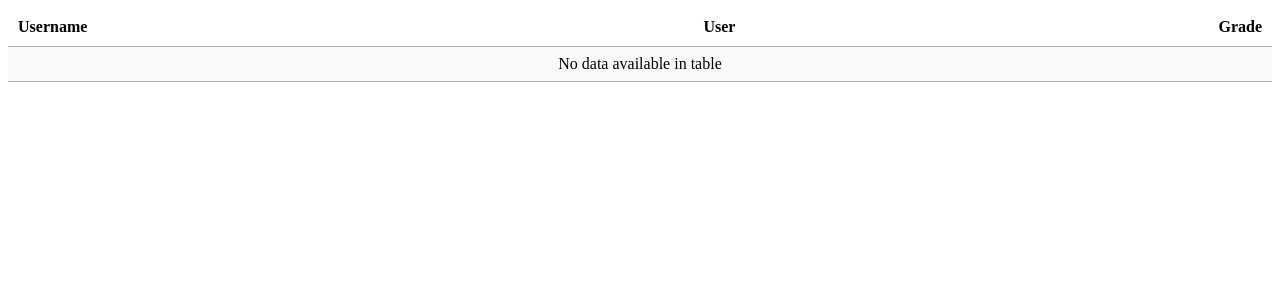
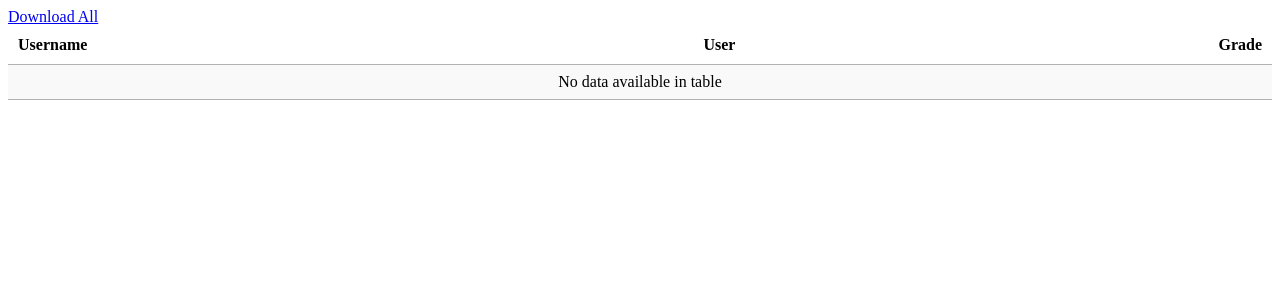
Before and after one commit to elsys/docker-grader, a Django app: template django/teachers/templates/submissions.html in a window 1280 px wide. Shown: the top 300 px of the page. Run offline with Django 3.2, Linux system fonts and the light colour scheme; the template is opened without the code that fills it, so the values that code supplies are empty; some libraries are stand-ins or nearby versions.

Commit message:
Download all link added to teachers view

```diff
--- a/django/teachers/templates/submissions.html
+++ b/django/teachers/templates/submissions.html
@@ -28,6 +28,7 @@
         </script>
     </head>
     <body>
+        <a href="/teachers/download_all/{{ task_id }}/">Download All</a>
         <table id="results"  class="display" cellspacing="0" width="100%">
             <thead>
                 <tr>
--- a/django/teachers/views.py
+++ b/django/teachers/views.py
@@ -68,6 +68,7 @@ class TaskView(View):
 
     def get(self, request, task_id):
         context = {
+            'task_id': task_id,
             'data_url': "/teachers/submissions/" + task_id,
             'submissions': self.task.submissions
                                     .values('user', 'user__username', 'user__first_name', 'user__last_name')
```
